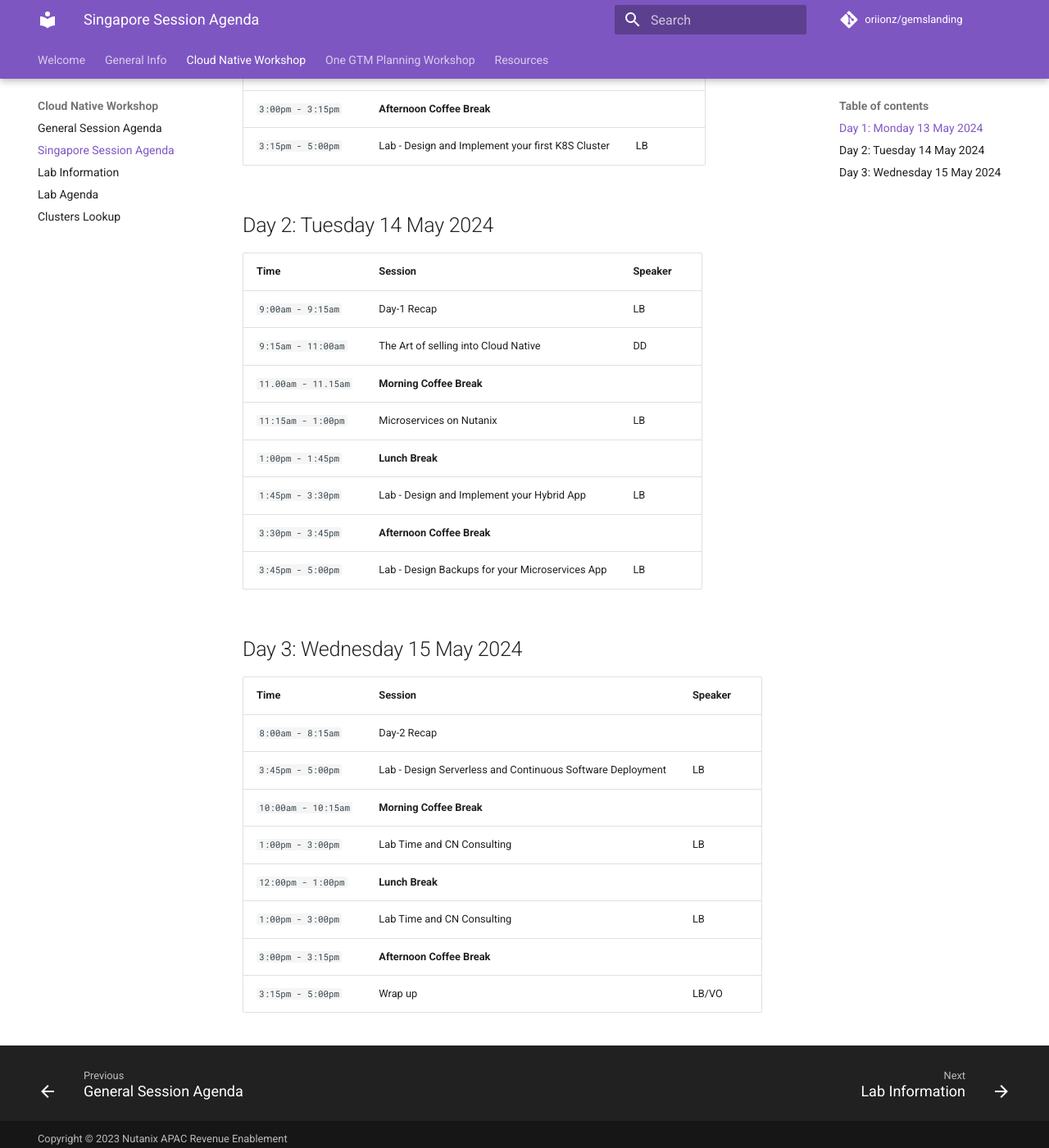
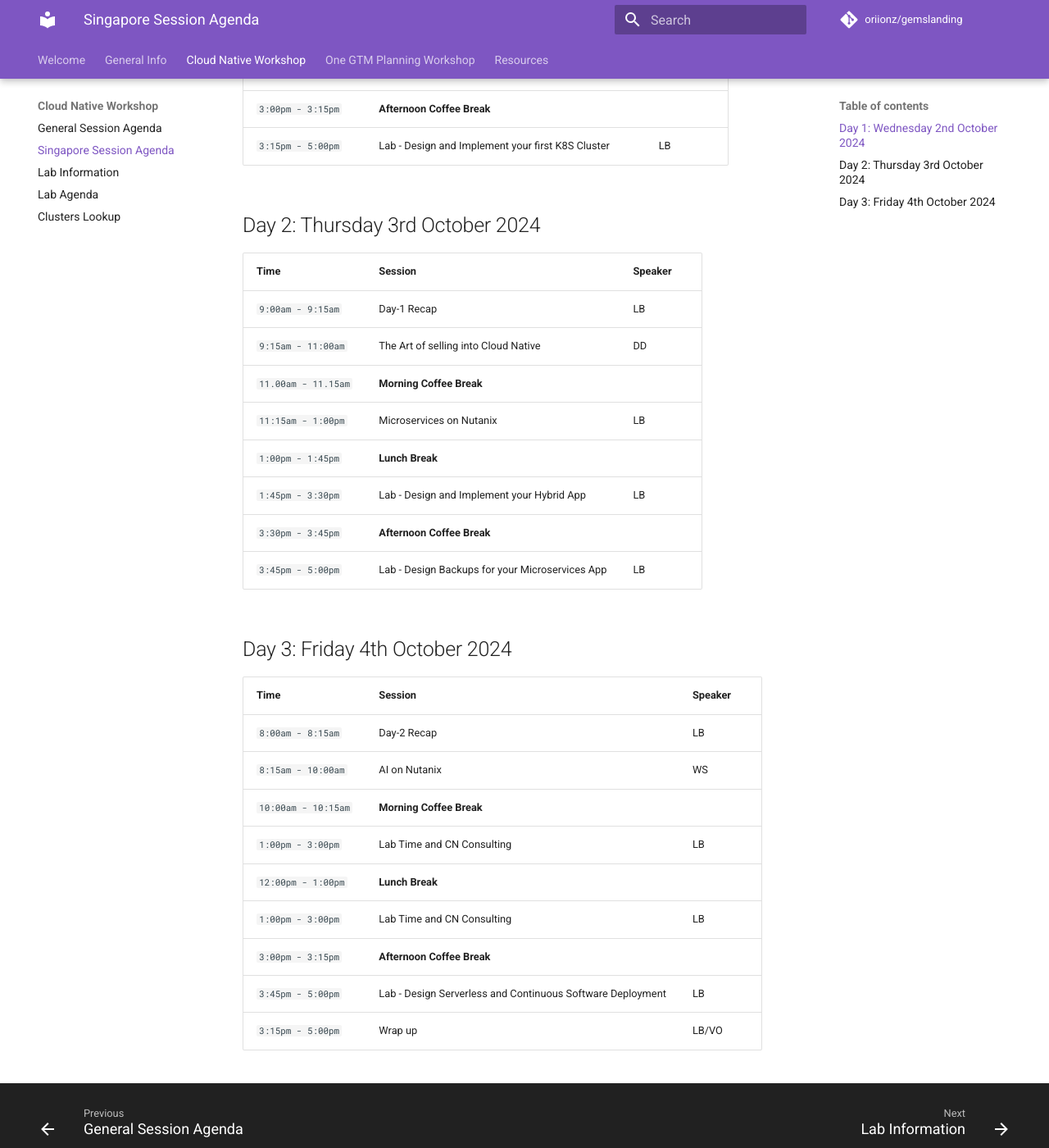
Before and after one commit to oriionz/gemslanding, an MkDocs documentation site: the page built from docs/daily_agenda/general_agenda_sing.md, in a window 1280 px wide and 1400 px high, scrolled down 487 px. Shown: the whole window at 82% size. Built offline with MkDocs 1.6.1 and Material for MkDocs 9.7.7, drawn with Linux system fonts in a browser that asks for light colours; comment, search, counter and statistics services are not loaded; some of the changed text lies outside the part shown.

Commit message:
update: singapore agenda

```diff
--- a/docs/daily_agenda/general_agenda_sing.md
+++ b/docs/daily_agenda/general_agenda_sing.md
@@ -1,11 +1,11 @@
 # Cloud Native workshop
 
-## Day 1: Monday 13 May 2024
+## Day 1: Wednesday 2nd October 2024
 
 |  Time | Session | Speaker |
 |-------------------------|--------|----------------|
-|`9:00am - 9:30am` | Welcome | HL/SL/VO |
-|`9.30am - 10:30am` | Cloud Native and Microservices Simplified | SL |
+|`9:00am - 9:30am` | Welcome | VO |
+|`9.30am - 10:30am` | How-to Cloud Native Deals and ``kubevirt`` Competitive | TBA |
 |`10:30am - 10:45am` | **Morning Coffee Break** |
 |`10.45am - 12:15pm` | Cloud Native and Microservices Simplified | LB |
 |`12:15pm - 1:00pm` | **Lunch Break** |
@@ -14,7 +14,7 @@
 |`3:15pm - 5:00pm`| Lab - Design and Implement your first K8S Cluster | LB |
 
 
-## Day 2: Tuesday 14 May 2024
+## Day 2: Thursday 3rd October 2024
 
 | Time | Session | Speaker |
 |-------------------------|----------|----------------|
@@ -23,20 +23,21 @@
 |`11.00am - 11.15am` | **Morning Coffee Break** |
 |`11:15am - 1:00pm` | Microservices on Nutanix | LB |
 |`1:00pm - 1:45pm` | **Lunch Break** |
-|`1:45pm - 3:30pm `| Lab - Design and Implement your Hybrid App | LB |
+|`1:45pm - 3:30pm`| Lab - Design and Implement your Hybrid App | LB |
 |`3:30pm - 3:45pm` | **Afternoon Coffee Break** |
 |`3:45pm - 5:00pm`| Lab - Design Backups for your Microservices App | LB |
 
-## Day 3: Wednesday 15 May 2024
+## Day 3: Friday 4th October 2024
 
 
 | Time | Session | Speaker |
 |-------------------------|----------|----------------|
-|`8:00am - 8:15am` | Day-2 Recap |
-|`3:45pm - 5:00pm `| Lab - Design Serverless and Continuous Software Deployment | LB |
-|`10:00am - 10:15am` | **Morning Coffee Break** |
+|`8:00am - 8:15am` | Day-2 Recap | LB |
+|`8:15am - 10:00am`| AI on Nutanix  | WS |
+|`10:00am - 10:15am`| **Morning Coffee Break** |
 |`1:00pm - 3:00pm`| Lab Time and CN Consulting | LB |
 |`12:00pm - 1:00pm` | **Lunch Break** |
 |`1:00pm - 3:00pm`| Lab Time and CN Consulting | LB |
 |`3:00pm - 3:15pm` | **Afternoon Coffee Break** |
+|`3:45pm - 5:00pm`| Lab - Design Serverless and Continuous Software Deployment | LB |
 |`3:15pm - 5:00pm`| Wrap up | LB/VO |
```
